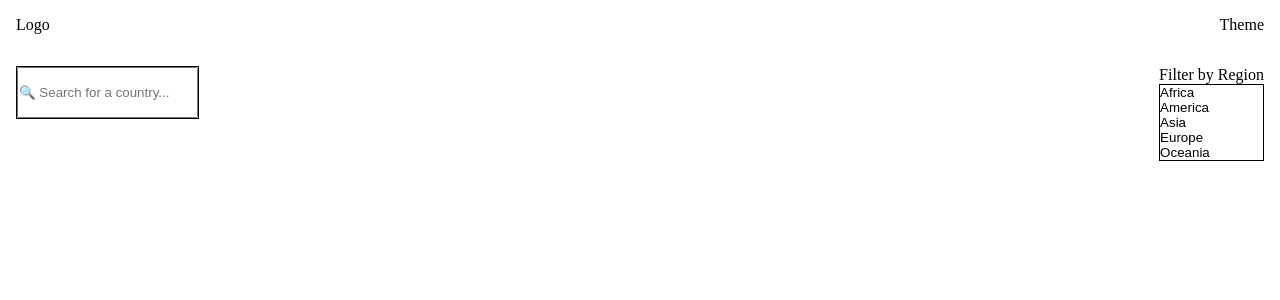
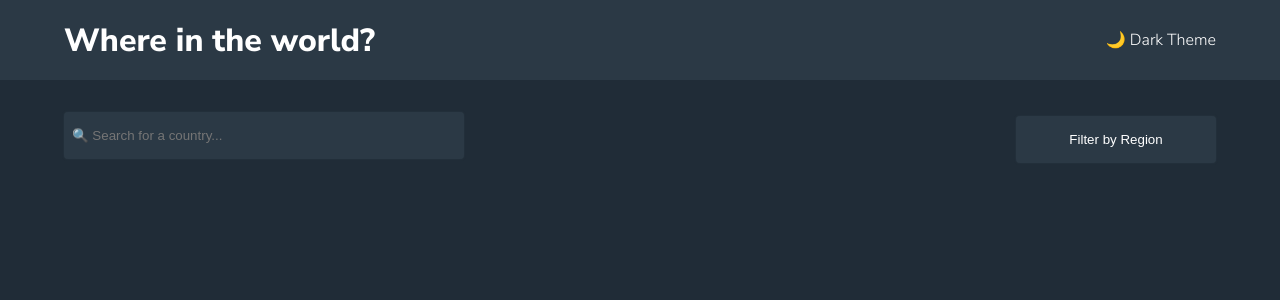
Before and after one commit to AakashSahani/REST-Countries-API, a React (Vite) app: page / in a window 1280 px wide. Shown: the top 300 px of the page. Built offline with nearby package versions, Linux system fonts and the light colour scheme.

Commit message:
Added Styling

```diff
--- a/src/components/layout/Filter.jsx
+++ b/src/components/layout/Filter.jsx
@@ -3,7 +3,7 @@ import React from 'react';
 function Filter() {
 	return (
 		<div className="container">
-			<span>Filter by Region</span>
+			<button>Filter by Region</button>
 			<div className="filter">
 				<button>Africa</button>
 				<button>America</button>
--- a/src/components/layout/Logo.jsx
+++ b/src/components/layout/Logo.jsx
@@ -1,7 +1,7 @@
 import React from 'react';
 
 function Logo() {
-	return <div>Logo</div>;
+	return <h1>Where in the world?</h1>;
 }
 
 export default Logo;
--- a/src/components/layout/Theme.jsx
+++ b/src/components/layout/Theme.jsx
@@ -1,7 +1,7 @@
 import React from 'react';
 
 function Theme() {
-	return <div>Theme</div>;
+	return <div>🌙 Dark Theme</div>;
 }
 
 export default Theme;
--- a/src/index.css
+++ b/src/index.css
@@ -1,3 +1,20 @@
+@import url('https://fonts.googleapis.com/css2?family=DM+Serif+Display&family=Nunito+Sans:wght@300;600;800&display=swap');
+
+:root {
+	/* (Dark Mode Elements) */
+	--DarkBlue: hsl(209, 23%, 22%);
+	/* (Dark Mode Background) */
+	--VeryDarkBlue: hsl(207, 26%, 17%);
+	/* (Light Mode Text) */
+	--VeryDarkBlueLight: hsl(200, 15%, 8%);
+	/* (Light Mode Input) */
+	--DarkGray: hsl(0, 0%, 52%);
+	/* (Light Mode Background) */
+	--VeryLightGray: hsl(0, 0%, 98%);
+	/* (Dark Mode Text & Light Mode Elements) */
+	--White: hsl(0, 0%, 100%);
+}
+
 * {
 	box-sizing: border-box;
 	margin: 0;
@@ -7,44 +24,86 @@
 body {
 	min-width: 100vw;
 	min-height: 100vh;
+	font-family: 'Nunito Sans', sans-serif;
+	color: var(--White);
+	display: flex;
+	flex-direction: column;
 }
 
 header {
 	display: flex;
 	justify-content: space-between;
 	align-items: center;
-	padding: 1rem;
+	padding: 1rem 5%;
+	height: 10vh;
+	background-color: var(--DarkBlue);
+}
+
+main {
+	background-color: var(--VeryDarkBlue);
+	flex: 1;
+	min-height: 90vh;
+	padding: 0 5%;
+}
+
+button {
+	color: var(--White);
+}
+
+button:hover {
+	cursor: pointer;
 }
 
 .country-filter {
 	display: flex;
 	justify-content: space-between;
-	padding: 1rem;
+	padding: 2rem 0;
 }
 
 .container {
 	display: flex;
 	flex-direction: column;
+	width: 200px;
 }
 
 .filter {
-	display: flex;
+	display: none;
 	flex-direction: column;
-	border: 1px solid black;
+	width: 200px;
+	background-color: var(--DarkBlue);
+	padding: 1rem;
+	box-shadow: 0 0 2px 0 var(--DarkBlue);
+	border-radius: 0.25rem;
+}
+
+.container > button {
+	background-color: var(--DarkBlue);
+	margin: 0.25rem 0;
+	padding: 1rem;
+	box-shadow: 0 0 2px 0 var(--DarkBlue);
+	border-radius: 0.25rem;
+	border: none;
 }
 
 .filter button {
 	background: transparent;
 	border: none;
 	text-align: left;
+	margin: 0.25rem 0;
 }
 
 .search {
-	border: 1px solid black;
 	height: fit-content;
+	width: 400px;
 }
 
 .search input {
-	/* height: 2rem; */
-	padding: 1rem 0;
+	background-color: var(--DarkBlue);
+	color: var(--White);
+	border: none;
+	border-radius: 0.25rem;
+	box-shadow: 0 0 2px 0 var(--DarkBlue);
+	padding: 1rem 0.5rem;
+	width: 100%;
+	text-align: left;
 }
```
